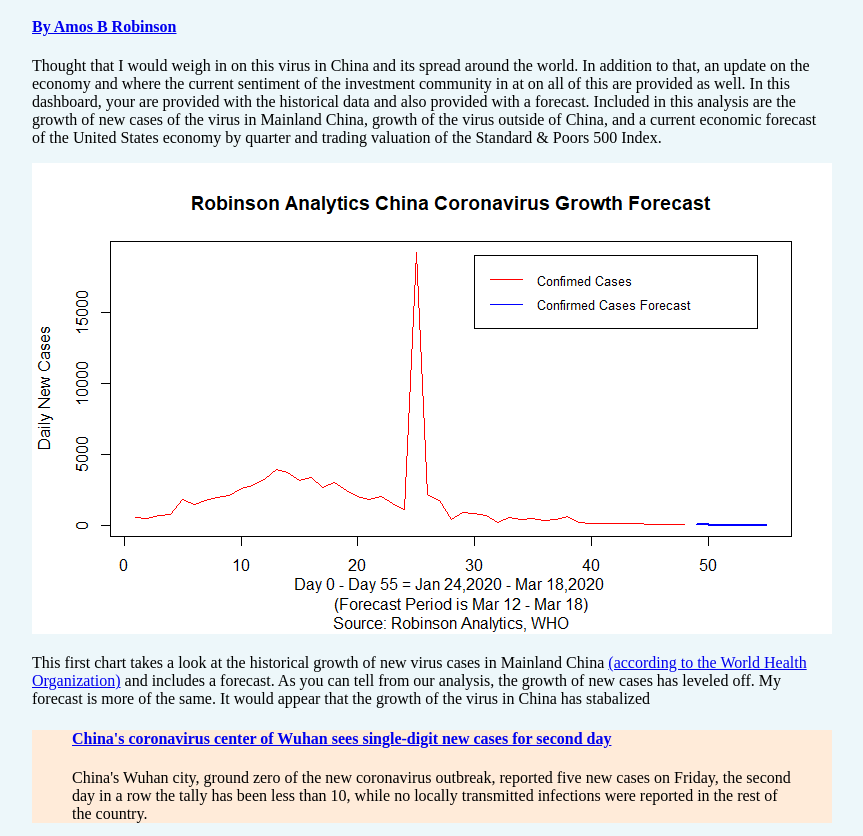
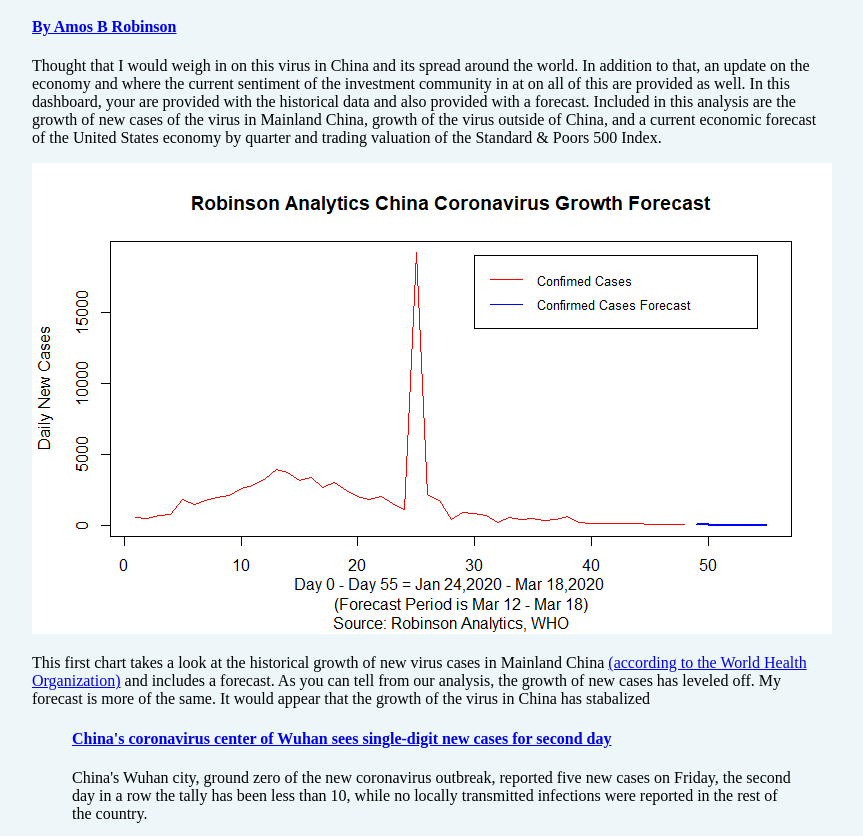
Before and after one commit to arobinso1/CoronavirusDashboard, a plain HTML site: page index.html in a window 1280 px wide. Shown: the part 105-941 px from the top of the page, without its empty margins (208-1071 px from the left). Drawn offline with Linux system fonts and the light colour scheme; a script that the page names is missing.

Commit message:
12 change

```diff
--- a/style.css
+++ b/style.css
@@ -23,5 +23,5 @@ h1 {
   width: 650px;
 }
 .story1 {
-  background-color: #ffebd9;
+
 }
```
